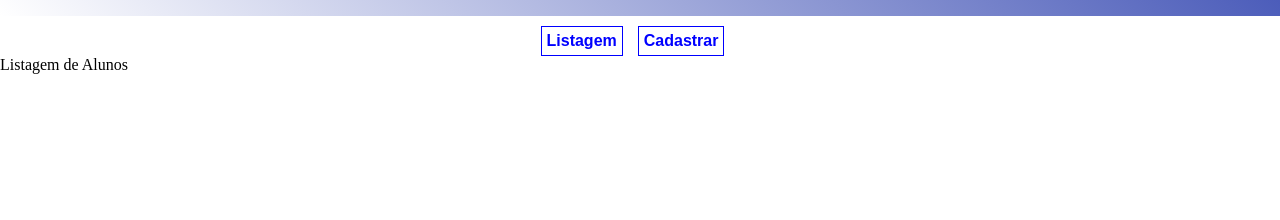
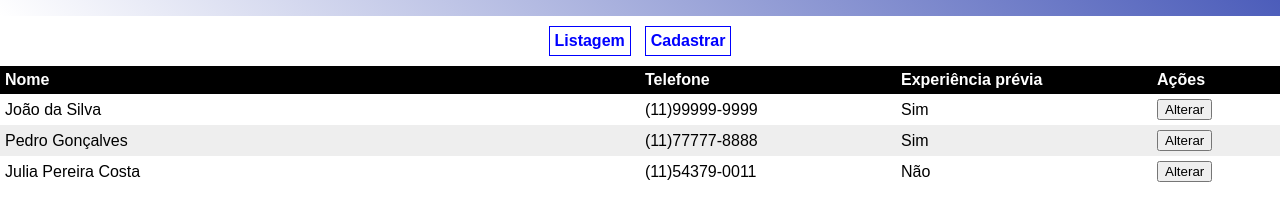
Before and after one commit to alexandredgarcia/projeto-exemplo, a plain HTML site: page index.html in a window 1280 px wide. Shown: the part 94-314 px from the top of the page. Drawn offline with Linux system fonts and the light colour scheme.

Commit message:
Conclusão Projeto Guiado

```diff
--- /dev/null
+++ b/assets/css/list.css
@@ -0,0 +1,15 @@
+.lista{
+    width: 100%;
+    border-spacing: 0;
+}
+
+.lista tr:nth-child(1){
+    vertical-align: top;
+    background-color: black;
+    color: white;
+    font-weight: bold;
+}
+
+.lista tr td{
+    padding: 5px;
+}
--- a/assets/css/style.css
+++ b/assets/css/style.css
@@ -1,5 +1,6 @@
 body{
     margin: 0px;
+    font-family: Arial, Helvetica, sans-serif;
 }
 
 .cabecalho{
@@ -10,14 +11,15 @@ body{
 .menu{
     display: flex;
     justify-content: center;
-    margin-top: 10px;
+    margin: 10px 0px;
 }
 
 .menu a{
     text-decoration: none;
     font-weight: bold;
     color: blue;
-    margin-right: 15px;
+    margin-right: 7px;
+    margin-left: 7px;
     font-family: Arial, Helvetica, sans-serif;
     border: 1px solid blue;
     padding: 5px;
--- a/index.html
+++ b/index.html
@@ -3,6 +3,7 @@
     <head>
         <title>Projeto Exemplo</title>
         <link rel="stylesheet" href="./assets/css/style.css">
+        <link rel="stylesheet" href="./assets/css/list.css">
 
     </head>
 
@@ -25,12 +26,54 @@
 
 
         <section>
+            <table class="lista">
+
+                <tr>
+                    <td style="width: 50%;">
+                        Nome
+                    </td>
+                    <td style="width: 20%;">
+                         Telefone
+                    </td>
+                    <td style="width: 20%;">
+                        Experiência prévia
+                    </td>
+                    <td style="width: 10%;">
+                        Ações
+                    </td>
+                </tr>
+
+                <tr>
+                    <td>João da Silva</td>
+                    <td>(11)99999-9999</td>
+                    <td>Sim</td>
+                    <td><button>Alterar</button></td>
+                </tr>
+
+                <tr style="background-color: #eee;">
+                    <td>Pedro Gonçalves</td>
+                    <td>(11)77777-8888</td>
+                    <td>Sim</td>
+                    <td><button>Alterar</button></td>
+                </tr>
+
+                <tr>
+                    <td>Julia Pereira Costa</td>
+                    <td>(11)54379-0011</td>
+                    <td>Não</td>
+                    <td><button>Alterar</button></td>
+                </tr>
+
+
+
+            </table>
+
 
         </section>
 
 
 
-        Listagem de Alunos
+
     </body>
 
 
```
Also changed, not shown: assets/css/form.css (added, +21 -0 lines), scr/form.html (+40 -1 lines).
